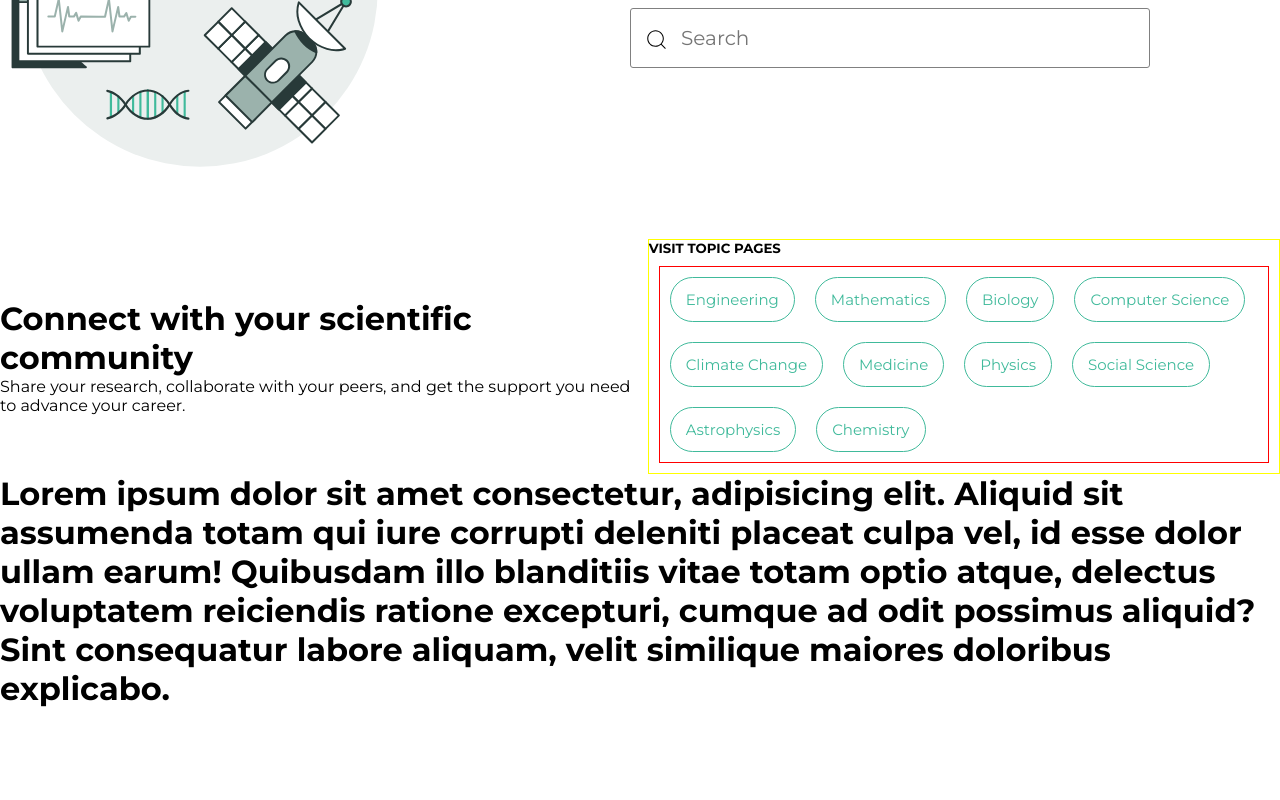
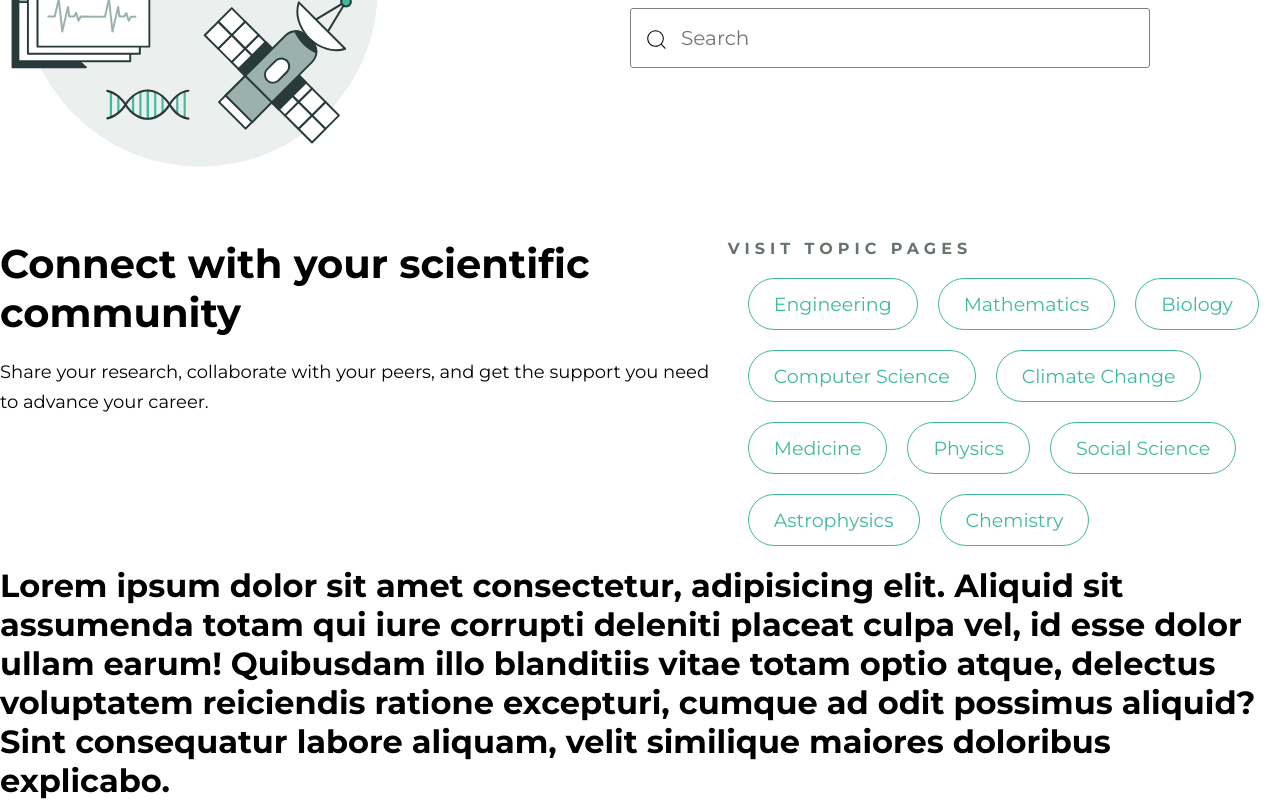
Before and after one commit to shakhawatsalam/kprtec_problem2, a React (Create React App) app: page / in a window 1280 px wide. Shown: the part 1116-1916 px from the top of the page. Before the commit the page ends 1824 px from the top, so only its background shows below. Built offline with nearby package versions, Linux system fonts and the light colour scheme.

Commit message:
connect section is almost done

```diff
--- a/src/component/Connectsection/Connect.css
+++ b/src/component/Connectsection/Connect.css
@@ -1,14 +1,27 @@
 .connect_container{
     margin-top: 50px;
-}
-.connect_container{
     display: flex;
     justify-content: space-between;
-    align-items: center;
+}
+.Connect_content > h1{
+    font-size: 2.5rem;
+    margin-bottom: 20px;
+}
+.Connect_content > p{
+    font-size: 18px;
+    margin-bottom: 20px;
+    line-height: 30px;
 }
 .button_content{
-    border: 1px solid yellow;
-    width: 800px;
+    /* border: 1px solid yellow; */
+    width: 700px;
+    /* height: 600px; */
+
+}
+.button_content > h5 {
+    color: #677469;
+    letter-spacing: 5px;
+    font-size: 16px;
 }
 
 .buttons{
@@ -17,7 +30,8 @@
     margin: 10px;
     flex-direction: row;
     /* align-content: flex-end; */
-    border:  1px solid red;
+    /* border:  1px solid red; */
+    /* height: 200px; */
 
     /* width: 100%; */
 }
@@ -34,8 +48,13 @@
     margin: 10px 10px;
     display: flex;
     align-items: center;
-    padding: 15px;
-    font-size: 15px;
+    padding: 20px;
+    font-size: 19px;
+    font-weight: 400;
+    padding: 25px;
+}
+.buttons > div:hover{
+    background-color: #d9fff1;
 }
 .buttons > div > a{
     text-decoration: none;
```
